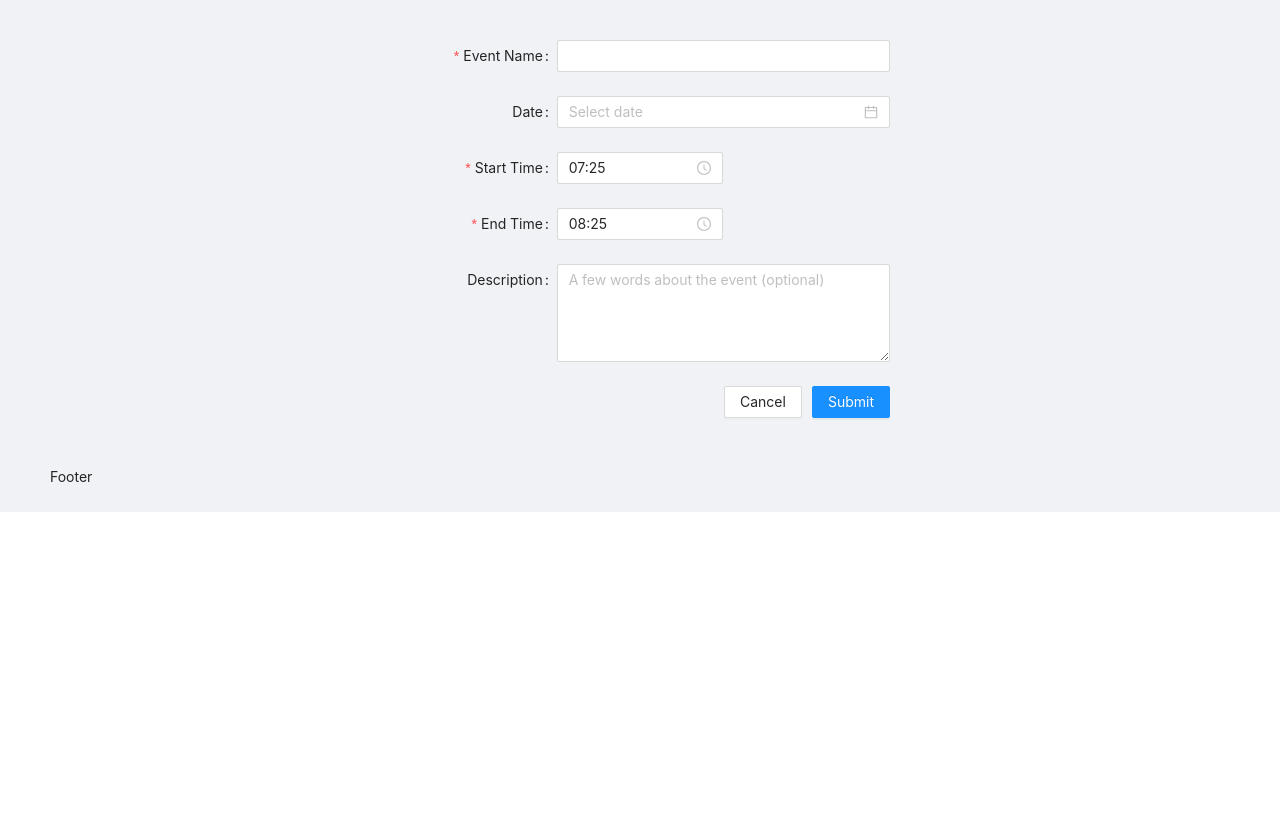
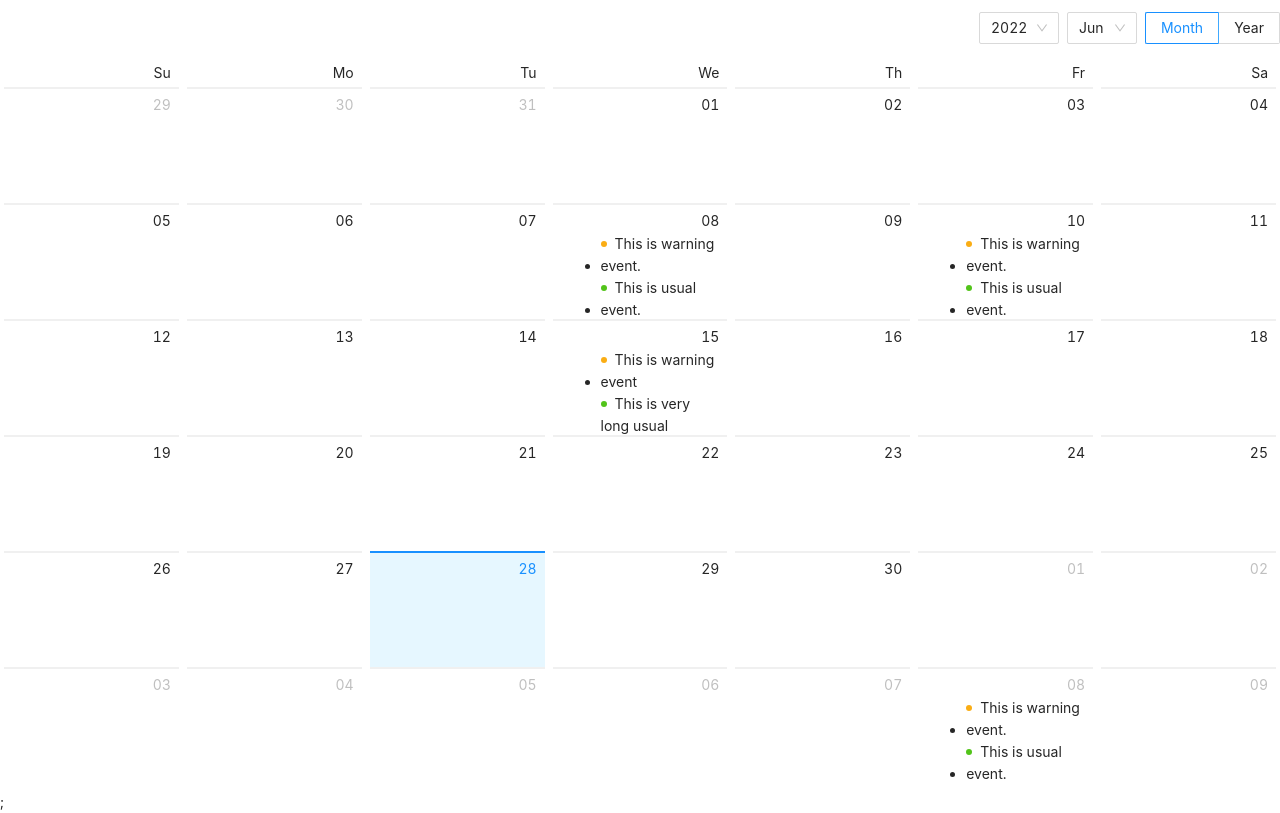
Before and after one commit to movsar/reactive-calendar, a React (Create React App) app: page / in a window 1280 px wide. Built offline with nearby package versions, Linux system fonts and the light colour scheme.

Commit message:
added calendar

```diff
--- a/src/App.js
+++ b/src/App.js
@@ -1,132 +1,141 @@
-import logo from './logo.svg';
 import './App.css';
 import 'antd/dist/antd.css';
-import { Layout, Form, DatePicker, Button, Input } from 'antd';
+import { Form, DatePicker, TimePicker, Button, Input, Modal } from 'antd';
 import moment from 'moment';
+import { useState } from 'react';
+import NewEvent from './NewEventModal';
+import { Badge, Calendar } from 'antd';
 
-const { TextArea } = Input;
-const { RangePicker } = DatePicker;
-const { Header, Footer, Sider, Content } = Layout;
+const getListData = (value) => {
+  let listData;
 
-const onFinish = (values) => {
-  console.log('Success:', values);
+  switch (value.date()) {
+    case 8:
+      listData = [
+        {
+          type: 'warning',
+          content: 'This is warning event.',
+        },
+        {
+          type: 'success',
+          content: 'This is usual event.',
+        },
+      ];
+      break;
+
+    case 10:
+      listData = [
+        {
+          type: 'warning',
+          content: 'This is warning event.',
+        },
+        {
+          type: 'success',
+          content: 'This is usual event.',
+        },
+        {
+          type: 'error',
+          content: 'This is error event.',
+        },
+      ];
+      break;
+
+    case 15:
+      listData = [
+        {
+          type: 'warning',
+          content: 'This is warning event',
+        },
+        {
+          type: 'success',
+          content: 'This is very long usual event。。....',
+        },
+        {
+          type: 'error',
+          content: 'This is error event 1.',
+        },
+        {
+          type: 'error',
+          content: 'This is error event 2.',
+        },
+        {
+          type: 'error',
+          content: 'This is error event 3.',
+        },
+        {
+          type: 'error',
+          content: 'This is error event 4.',
+        },
+      ];
+      break;
+
+    default:
+  }
+
+  return listData || [];
 };
 
-const onFinishFailed = (errorInfo) => {
-  console.log('Failed:', errorInfo);
+const getMonthData = (value) => {
+  if (value.month() === 8) {
+    return 1394;
+  }
 };
 
 function App() {
+  const [isModalVisible, setIsModalVisible] = useState(false);
+
+  const onFinishFailed = (errorInfo) => {
+    console.log('Failed:', errorInfo);
+  };
+
+  const onFinish = (values) => {
+    setIsModalVisible(false);
+    console.log('Success:', values);
+  };
+
+  const handleCancel = (values) => {
+    setIsModalVisible(false);
+    console.log('Success:', values);
+  };
+
+  const showModal = () => {
+    setIsModalVisible(true);
+  };
+
+  const monthCellRender = (value) => {
+    const num = getMonthData(value);
+    return num ? (
+      <div className="notes-month">
+        <section>{num}</section>
+        <span>Backlog number</span>
+      </div>
+    ) : null;
+  };
+
+  const dateCellRender = (value) => {
+    const listData = getListData(value);
+    return (
+      <ul className="events">
+        {listData.map((item) => (
+          <li key={item.content}>
+            <Badge status={item.type} text={item.content} />
+          </li>
+        ))}
+      </ul>
+    );
+  };
+
   return (
     <>
-      <Layout>
-        <Content style={{ marginTop: '40px', width: '500px', alignSelf: 'center' }}>
-          <Form
-            name="basic"
-            labelCol={{
-              span: 8,
-            }}
-            wrapperCol={{
-              span: 16,
-            }}
-            initialValues={{
-              remember: true,
-            }}
-            onFinish={onFinish}
-            onFinishFailed={onFinishFailed}
-            autoComplete="off"
-          >
+      <Calendar dateCellRender={dateCellRender} monthCellRender={monthCellRender} onSelect={showModal} />;
 
-            <Form.Item
-              label="Event Name"
-              name="name"
-              rules={[
-                {
-                  required: true,
-                  message: 'Please input the event name!',
-                },
-              ]}
-            >
-              <Input />
-            </Form.Item>
-
-            <Form.Item
-              label="Date"
-              name="date"
-
-            >
-              <DatePicker style={{ width: '100%' }} />
-            </Form.Item>
-
-            <Form.Item
-              label="Start Time"
-              name="startTime"
-              rules={[
-                {
-                  required: true,
-                  message: 'Please select the start time!',
-                },
-              ]}
-            >
-
-              <DatePicker
-                picker='time'
-                format="HH:mm"
-                placeholder='Start time'
-                style={{ width: '50%' }}
-                defaultValue={moment()}
-              />
-
-            </Form.Item>
-
-            <Form.Item
-              label="End Time"
-              name="endTime"
-              rules={[
-                {
-                  required: true,
-                  message: 'Please select the start time!',
-                },
-              ]}
-            >
-              <DatePicker
-                picker='time'
-                format="HH:mm"
-                placeholder='End time'
-                style={{ width: '50%' }}
-                defaultValue={moment().add(1, 'hour')}
-              />
-
-            </Form.Item>
-
-            <Form.Item
-              label="Description"
-              name="description"
-            >
-              <TextArea rows={4} placeholder="A few words about the event (optional)" maxLength={6} />
-            </Form.Item>
-
-            <Form.Item
-              wrapperCol={{
-                offset: 8,
-                span: 16,
-              }}
-            >
-              <div
-                style={{ float: 'right' }}>
-                <Button>
-                  Cancel
-                </Button>
-
-                <Button type="primary" htmlType="submit" style={{ marginLeft: '10px' }}>
-                  Submit
-                </Button>
-              </div>
-            </Form.Item>
-          </Form>
-        </Content>
-        <Footer>Footer</Footer>
-      </Layout>
+      <NewEvent
+        handleCancel={handleCancel}
+        onFinish={onFinish}
+        onFinishFailed={onFinishFailed}
+        showModal={showModal}
+        isModalVisible={isModalVisible}
+        setIsModalVisible={setIsModalVisible} />
     </>
   );
 }
--- /dev/null
+++ b/src/NewEventModal.js
@@ -0,0 +1,130 @@
+import './App.css';
+import 'antd/dist/antd.css';
+import { Form, DatePicker, TimePicker, Button, Input, Modal } from 'antd';
+import moment from 'moment';
+import { useState } from 'react';
+const { TextArea } = Input;
+
+const NewEvent = (props) => {
+  return (
+    <>
+      <Modal
+        title="New Event"
+        visible={props.isModalVisible}
+        footer=''
+        width='650px'>
+
+        <div style={{ marginTop: '40px' }}>
+
+          <Form
+            name="basic"
+            labelCol={{
+              span: 8,
+            }}
+            wrapperCol={{
+              span: 16,
+            }}
+            initialValues={{
+              remember: true,
+            }}
+            onFinish={props.onFinish}
+            onFinishFailed={props.onFinishFailed}
+            autoComplete="off"
+          >
+
+            <Form.Item
+              label="Event Name"
+              name="name"
+              rules={[
+                {
+                  required: true,
+                  message: 'Please input the event name!',
+                },
+              ]}
+            >
+              <Input />
+            </Form.Item>
+
+            <Form.Item
+              label="Date"
+              name="date"
+            >
+              <DatePicker
+                style={{ width: '100%' }}
+                inputReadOnly />
+            </Form.Item>
+
+            <Form.Item
+              label="Start Time"
+              name="startTime"
+              rules={[
+                {
+                  required: true,
+                  message: 'Please select the start time!',
+                },
+              ]}
+            >
+
+              <TimePicker
+                format="HH:mm"
+                placeholder='Start time'
+                style={{ width: '100%' }}
+                // defaultValue={moment()}
+                inputReadOnly
+              />
+
+            </Form.Item>
+
+            <Form.Item
+              label="End Time"
+              name="endTime"
+              rules={[
+                {
+                  required: true,
+                  message: 'Please select the start time!',
+                },
+              ]}
+            >
+              <TimePicker
+                picker='time'
+                format="HH:mm"
+                placeholder='End time'
+                style={{ width: '100%' }}
+                // defaultValue={moment().add(1, 'hour')}
+                inputReadOnly
+              />
+
+            </Form.Item>
+
+            <Form.Item
+              label="Description"
+              name="description"
+            >
+              <TextArea rows={4} placeholder="A few words about the event (optional)" maxLength={6} />
+            </Form.Item>
+
+            <Form.Item
+              wrapperCol={{
+                offset: 8,
+                span: 16,
+              }}
+            >
+              <div
+                style={{ float: 'right' }}>
+                <Button onClick={props.handleCancel}>
+                  Cancel
+                </Button>
+
+                <Button type="primary" htmlType="submit" style={{ marginLeft: '10px' }}>
+                  Submit
+                </Button>
+              </div>
+            </Form.Item>
+          </Form>
+        </div>
+      </Modal>
+    </>
+  );
+}
+
+export default NewEvent;
```
